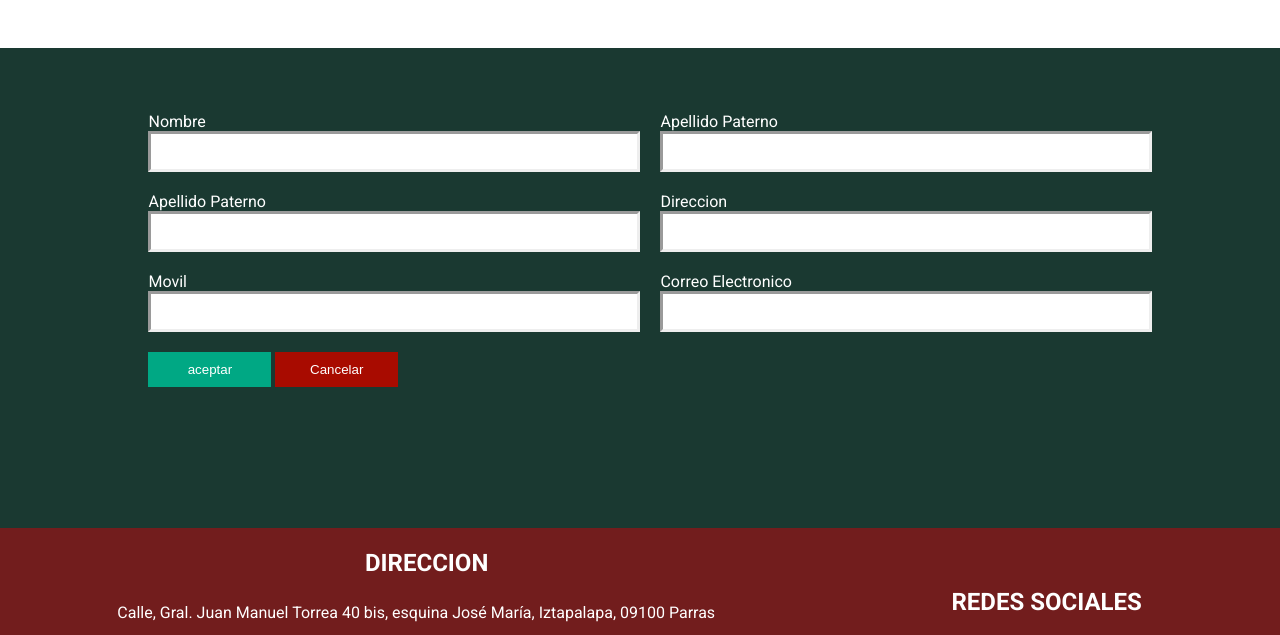
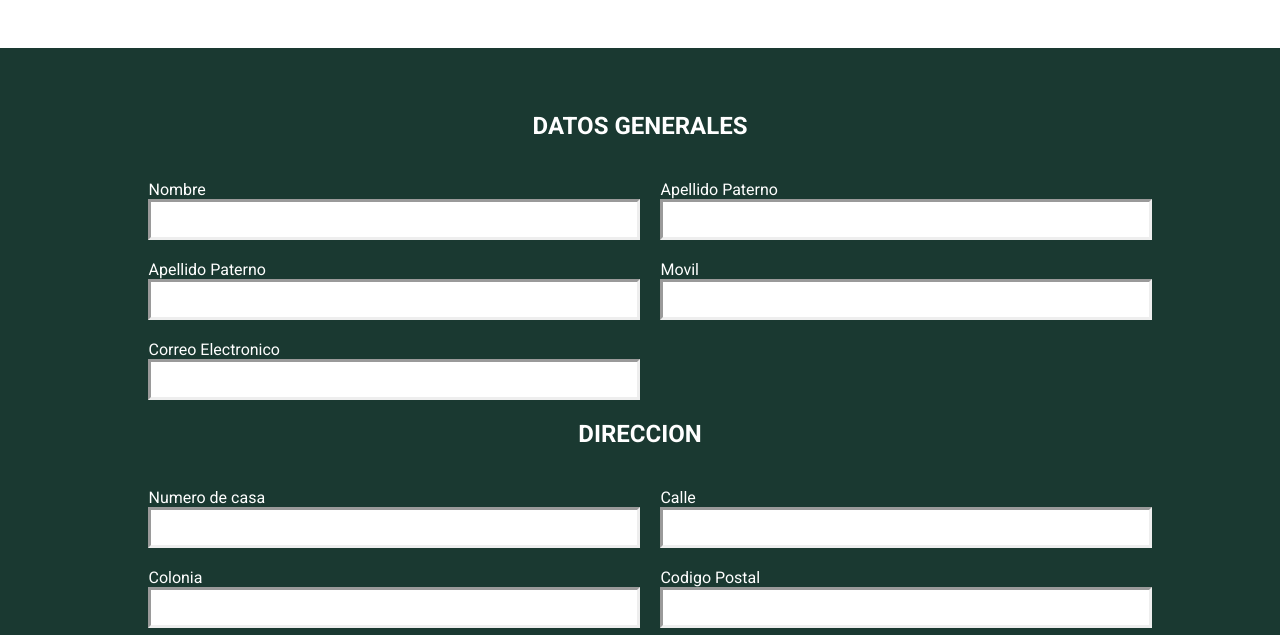
Before and after one commit to GeovanniVera/ClinicaEntregable, a plain HTML site: page view/form-cliente.html in a window 1280 px wide. Shown: the part 372-1007 px from the top of the page. Drawn offline with Linux system fonts and the light colour scheme.

Commit message:
se modificaron los datos de los formularios , inventario, mascota, y cliente

```diff
--- a/view/css/formulario.css
+++ b/view/css/formulario.css
@@ -3,7 +3,7 @@
 .contenido-formulario {
     background-color: #1A3931;
     padding: 5% 0 5% 0;
-    height: 60vh;
+    height: 90vh;
   }
 
   .contenedor-formulario {
@@ -38,7 +38,7 @@
     width: 100%;
     padding: 1rem;
     border-style: inset;
-
+    background-color: #fff;
   }
 
   .col-1 select,.col-2 select{
@@ -78,3 +78,7 @@
   display: flex;
   flex-direction: column;
  }
+
+ .mr{
+  margin-left: 20%;
+ }
--- a/view/css/lista-objetos.css
+++ b/view/css/lista-objetos.css
@@ -41,7 +41,7 @@
     transition: all 0.6s ease-in;
   }
   .lista__fila .lista__contenido img {
-    width: 100px;
+    width: 80px;
 
   }
   .lista__fila .lista__contenido:hover {
--- a/view/form-cliente.html
+++ b/view/form-cliente.html
@@ -41,6 +41,7 @@
             <form action="listaCliente.html">
                 <!-- Fila 1 -->
                 <div class="f1">
+                    <h3>Datos generales</h3>
                     <!-- columna 1 -->
                     <div class="col-1">
                         <label>Nombre</label>
@@ -62,8 +63,8 @@
                     </div>
                     <!-- Columna 2 -->
                     <div class="col-2">
-                        <label for="">Direccion</label>
-                        <input type="text" required>
+                        <label for="">Movil</label>
+                        <input type="tel" required>
                     </div>
 
                 </div>
@@ -72,14 +73,32 @@
                 <div class="f3">
                     <!-- Columna 1 -->
                     <div class="col-1">
-                        <label for="">Movil</label>
-                        <input type="tel" required>
-                    </div>
-                    <!-- Columna 2 -->
-                    <div class="col-2">
                         <label for="">Correo Electronico</label>
                         <input type="email" required>
-                        <br>
+                    </div>
+
+                </div>
+                <div class="f3">
+                    <h3>Direccion</h3>
+                    <!-- Columna 2 -->
+                    <div class="col-1">
+                        <label for="">Numero de casa</label>
+                        <input type="number" required>
+                    </div>
+                    <div class="col-1">
+                        <label for="">Calle</label>
+                        <input type="text" required>
+                    </div>
+                </div>
+                <div class="f3">
+                    <!-- Columna 2 -->
+                    <div class="col-1">
+                        <label for="">Colonia </label>
+                        <input type="text" required>
+                    </div>
+                    <div class="col-1">
+                        <label for="">Codigo Postal</label>
+                        <input type="number" required>
                     </div>
                 </div>
                 <div class="f5">
```
Also changed, not shown: view/form-inventario.html (+5 -0 lines), view/form-mascota.html (+10 -1 lines), view/lista-inventario.html (+4 -0 lines), view/img/jeringa.webp (added).
